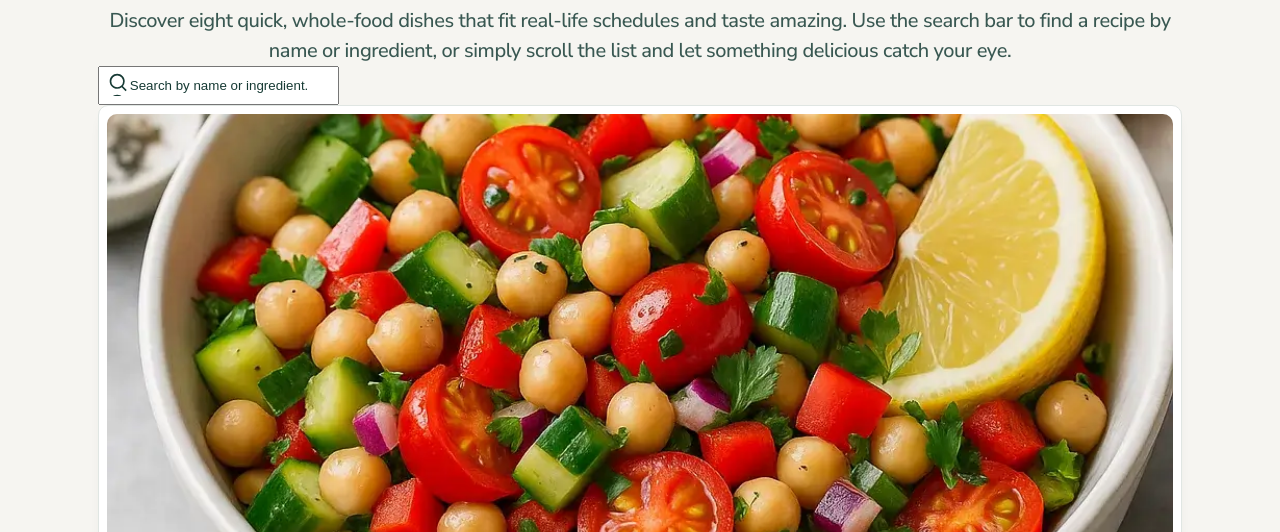
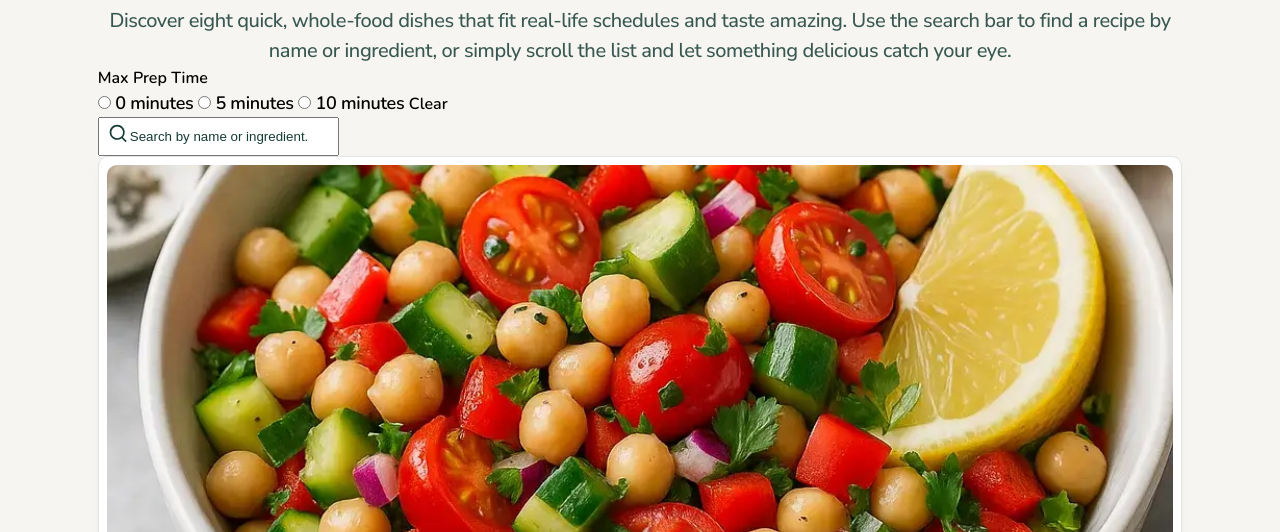
Before and after one commit to jkaps9/recipe-finder, a website built with webpack: page src/pages/recipes.html in a window 1280 px wide. Shown: the part 268-800 px from the top of the page. Built offline with nearby package versions, Linux system fonts and the light colour scheme.

Commit message:
add dropdown for max prep time

```diff
--- a/src/pages/recipes.html
+++ b/src/pages/recipes.html
@@ -89,7 +89,24 @@
       <section class="recipes">
         <div class="container recipes__container">
           <form action="">
-            <div class="dropdowns"></div>
+            <div class="dropdowns">
+              <div class="dropdown">
+                <legend>Max Prep Time</legend>
+                <label class="filter-radio text-preset-7">
+                  <input type="radio" name="max-prep" value="0-min" />
+                  0 minutes
+                </label>
+                <label class="filter-radio text-preset-7">
+                  <input type="radio" name="max-prep" value="0-min" />
+                  5 minutes
+                </label>
+                <label class="filter-radio text-preset-7">
+                  <input type="radio" name="max-prep" value="0-min" />
+                  10 minutes
+                </label>
+                <button type="button">Clear</button>
+              </div>
+            </div>
             <div class="search-bar text-preset-7">
               <label for="search" id="search">
                 <input
--- a/src/styles.css
+++ b/src/styles.css
@@ -995,7 +995,7 @@ label#search {
   position: relative;
 }
 
-label:before {
+label#search:before {
   content: "";
   position: absolute;
   left: 10px;
@@ -1003,6 +1003,7 @@ label:before {
   bottom: 0;
   width: 20px;
   background: url("./assets/svgs/icon-search.svg");
+  background-repeat: no-repeat;
 }
 
 input#search {
```
